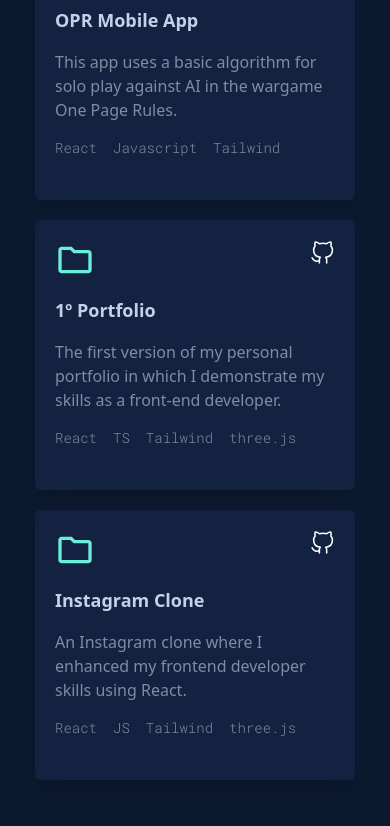
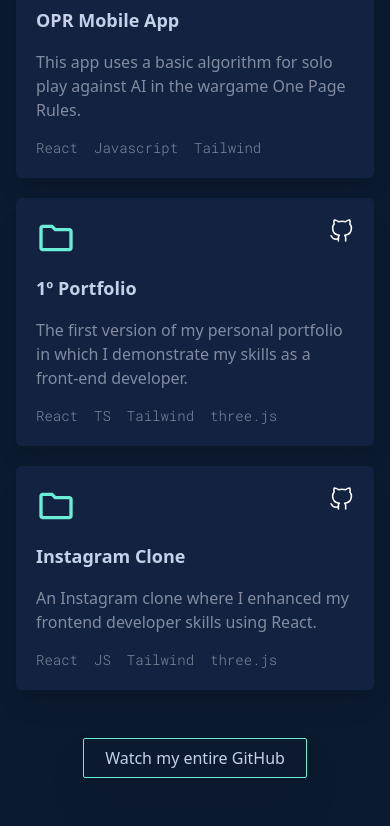
Before and after one commit to LucasDDiazCuenca/Portfolio2, a React (Vite) app: page / in a window 390 px wide. Shown: the part 5600-6426 px from the top of the page. Built offline with nearby package versions, Linux system fonts and the light colour scheme.

Commit message:
immplement mobile responsive on lasts  components

```diff
--- a/src/components/Footer.tsx
+++ b/src/components/Footer.tsx
@@ -2,7 +2,7 @@ import React from "react";
 
 const Footer: React.FC = () => {
 	return (
-		<footer className="bg-[#0b192f] text-[#828ba1] py-4 text-center">
+		<footer className="bg-[#0b192f] text-[#828ba1] py-4 text-center w-10/12 m-auto">
 			<p className="text-[#828ba1] text-sm bg-[#0b192f]">
 				© 2024 Designed and Developed by <span className="text-[#6aedd9]">Lucas Diaz ✨</span>. All rights
 				reserved.
--- a/src/components/Laterals.tsx
+++ b/src/components/Laterals.tsx
@@ -14,7 +14,7 @@ const Laterals: React.FC = () => {
 	};
 
 	return (
-		<div className="absolute-container flex justify-between items-center fixed bottom-0 w-full bg-transparent">
+		<div className="absolute-container justify-between items-center fixed bottom-0 w-full bg-transparent hidden sm:flex">
 			<motion.div
 				initial={{ y: 100, opacity: 0 }}
 				animate={{ y: 0, opacity: 1 }}
--- a/src/components/OtherNoteworthyProjects.tsx
+++ b/src/components/OtherNoteworthyProjects.tsx
@@ -9,8 +9,8 @@ const OtherNoteworthyProjects = () => {
 
 	const transition = {
 		type: "spring",
-		damping: 8,
-		stiffness: 120,
+		damping: 12,
+		stiffness: 100,
 		duration: 0.3,
 	};
 
@@ -37,10 +37,10 @@ const OtherNoteworthyProjects = () => {
 	];
 
 	return (
-		<div ref={ref} className="sm:mb-[300px] 2xl:w-[1000px] xl:w-[1000px] lg:w-[1000px] m-auto">
+		<div ref={ref} className="px-4 sm:px-0 mb-20 sm:mb-[300px] max-w-[1000px] mx-auto">
 			<motion.h2
-				initial={{ x: -200, opacity: 0 }}
-				animate={isInView ? { x: 0, opacity: 1 } : {}}
+				initial={{ y: 50, opacity: 0 }}
+				animate={isInView ? { y: 0, opacity: 1 } : {}}
 				transition={{ ...transition, duration: 0.4 }}
 				className="text-3xl font-semibold text-[#cdd6f0] text-center mb-12"
 			>
@@ -48,7 +48,7 @@ const OtherNoteworthyProjects = () => {
 			</motion.h2>
 
 			<motion.div
-				className="flex sm:flex-row flex-col items-center justify-center gap-5 w-full"
+				className="flex flex-col sm:flex-row items-center justify-center gap-5 w-full"
 				initial={{ opacity: 0 }}
 				animate={isInView ? { opacity: 1 } : {}}
 				transition={{ staggerChildren: 0.3 }}
@@ -56,8 +56,8 @@ const OtherNoteworthyProjects = () => {
 				{projects.map((project, index) => (
 					<motion.div
 						key={index}
-						className="w-[320px] h-[270px] bg-[#132241] p-5 hover:-translate-y-2 transition-all duration-300 rounded-md shadow-xl"
-						initial={{ y: -50, opacity: 0 }}
+						className="w-full sm:w-[320px] h-auto sm:h-[270px] bg-[#132241] p-5 hover:-translate-y-2 transition-all duration-300 rounded-md shadow-xl"
+						initial={{ y: 50, opacity: 0 }}
 						animate={isInView ? { y: 0, opacity: 1 } : {}}
 						transition={{ ...transition, delay: index * 0.1 }}
 						whileHover={{
@@ -79,7 +79,7 @@ const OtherNoteworthyProjects = () => {
 						</div>
 						<h3 className="text-lg font-semibold w-fit bg-[#132241] mb-4">{project.title}</h3>
 						<p className="text-[#828ba1] bg-[#132241] mb-4">{project.description}</p>
-						<div className="flex gap-4 bg-[#132241]">
+						<div className="flex flex-wrap gap-4 bg-[#132241]">
 							{project.technologies.map((tech) => (
 								<span key={tech} className="text-[#828ba1] robotoFont text-sm font-light bg-[#132241]">
 									{tech}
@@ -92,8 +92,8 @@ const OtherNoteworthyProjects = () => {
 
 			<motion.div
 				className="flex justify-center mt-12"
-				initial={{ x: 200, opacity: 0 }}
-				animate={isInView ? { x: 0, opacity: 1 } : {}}
+				initial={{ y: 50, opacity: 0 }}
+				animate={isInView ? { y: 0, opacity: 1 } : {}}
 				transition={{ ...transition, duration: 0.4 }}
 			>
 				<a
@@ -101,7 +101,7 @@ const OtherNoteworthyProjects = () => {
 					target="_blank"
 					className="relative flex items-center justify-center h-10 w-56 rounded-sm overflow-hidden border border-[#6aedd9] text-[#6aedd9] shadow-2xl transition-all duration-200 before:absolute before:bottom-0 before:left-0 before:right-0 before:top-0 before:m-auto before:h-0 before:w-0 before:rounded-sm before:bg-[#6aedd9] before:duration-300 before:ease-out hover:text-white hover:shadow-[#6aedd9] hover:before:h-56 hover:before:w-56 hover:before:opacity-80"
 				>
-					Watch my entire GitHub
+					<span className="relative z-10">Watch my entire GitHub</span>
 				</a>
 			</motion.div>
 		</div>
--- a/src/pages/Home.tsx
+++ b/src/pages/Home.tsx
@@ -1,14 +1,14 @@
 import React, { useEffect, useState } from "react";
 import "./Home.scss";
 import TopMenu from "../components/TopMenu";
-// import Laterals from "../components/Laterals";
+import Laterals from "../components/Laterals";
 import SelfIntroduction from "../components/SelfIntroduction";
 import AboutMe from "../components/AboutMe";
 import WhereIWorked from "../components/WhereIWorked";
 import SomeThingIBuild from "../components/SomeThingIBuild";
 import OtherNoteworthyProjects from "../components/OtherNoteworthyProjects";
 import WhatsNext from "../components/WhatsNext";
-// import Footer from "../components/Footer";
+import Footer from "../components/Footer";
 
 const Home: React.FC = () => {
 	const [mousePosition, setMousePosition] = useState({ x: 0, y: 0 });
@@ -35,7 +35,7 @@ const Home: React.FC = () => {
 				}}
 			></div>
 			<TopMenu />
-			{/* <Laterals /> */}
+			<Laterals />
 			<SelfIntroduction />
 			<div id="about">
 				<AboutMe />
@@ -50,7 +50,7 @@ const Home: React.FC = () => {
 			<div id="contact">
 				<WhatsNext />
 			</div>
-			{/* <Footer /> */}
+			<Footer />
 		</div>
 	);
 };
```
